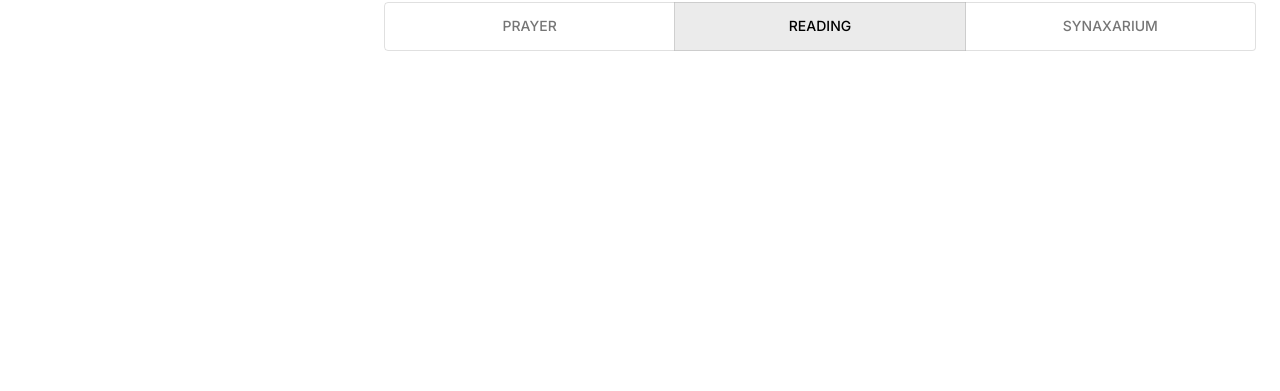
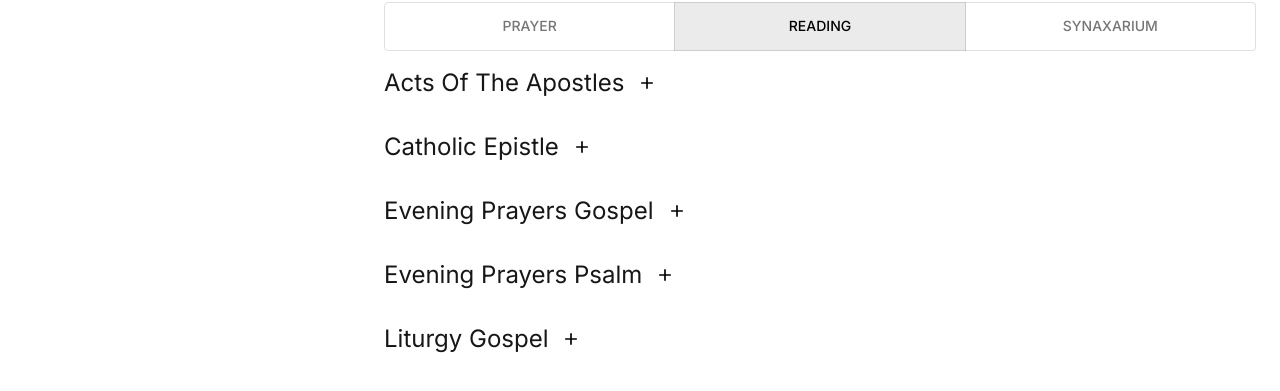
Before and after one commit to markrofail/coptish-datastore-editor, a Next.js app: page /coptish-datastore-editor/ in a window 1280 px wide. Both pictures are taken after a click on the button "READING". Shown: the part 398-789 px from the top of the page. Built offline with nearby package versions, Linux system fonts and the light colour scheme.

Commit message:
[feat] add/delete to subreadings

```diff
--- a/src/partials/DataForm/ReadingForm.tsx
+++ b/src/partials/DataForm/ReadingForm.tsx
@@ -1,10 +1,22 @@
 import React, { Dispatch, Fragment, SetStateAction } from "react";
 import _ from "lodash";
-import { Box, Typography } from "@mui/material";
-import { MultiLingualText, MultiLingualTextArray, Reading, ReadingType, Root, SubReading } from "@/types";
+import { Box, IconButton, Typography } from "@mui/material";
+import {
+    MultiLingualText,
+    MultiLingualTextArray,
+    Reading,
+    ReadingType,
+    ReadingTypeEnum,
+    Root,
+    SubReading,
+} from "@/types";
 import { useTranslations } from "next-intl";
 import { MultiLingualTextForm } from "@/components/MultiLingualTextForm";
 import { MultiLingualTextArrayForm } from "@/components/MultiLingualTextArrayForm";
+import DeleteIcon from "@mui/icons-material/Delete";
+import AddIcon from "@mui/icons-material/Add";
+
+const READING_TYPES = Object.values(ReadingTypeEnum);
 
 interface ReadingFormProps {
     formData: Reading;
@@ -32,14 +44,38 @@ export const ReadingForm = ({ formData, languages, setFormData }: ReadingFormPro
         });
     };
 
+    const handleSubReadingAdd = (readingType: ReadingType) => {
+        setFormData((prev) => {
+            const prevReading = prev as Reading;
+            return {
+                ...prevReading,
+                [readingType]: [...(prevReading[readingType] || []), { title: {}, text: [] }],
+            };
+        });
+    };
+
+    const handleSubReadingDelete = (readingType: ReadingType, index: number) => {
+        setFormData((prev) => {
+            const prevReading = prev as Reading;
+            const updated = [...(prevReading[readingType] || [])];
+            updated.splice(index, 1);
+            return {
+                ...prev,
+                [readingType]: updated,
+            };
+        });
+    };
+
     return (
         <Box>
-            {Object.entries(rest).map(([readingType, readings]) => (
+            {READING_TYPES.map((readingType) => (
                 <Fragment key={readingType}>
                     <EachReadingForm
                         readingType={readingType as ReadingType}
-                        readings={readings}
+                        readings={rest[readingType] || []}
                         languages={languages}
+                        onReadingsAdd={handleSubReadingAdd}
+                        onReadingDelete={handleSubReadingDelete}
                         onReadingChange={handleReadingChange}
                         onTitleChange={handleTitleChange}
                     />
@@ -55,6 +91,8 @@ interface EachReadingFormProps {
     languages: (keyof MultiLingualText)[];
     onReadingChange: (readingType: ReadingType, index: number) => (value: MultiLingualTextArray) => void;
     onTitleChange: (readingType: ReadingType, index: number) => (value: MultiLingualText) => void;
+    onReadingsAdd: (readingType: ReadingType) => void;
+    onReadingDelete: (readingType: ReadingType, index: number) => void;
 }
 const EachReadingForm = ({
     readingType,
@@ -62,15 +100,57 @@ const EachReadingForm = ({
     languages,
     onReadingChange,
     onTitleChange,
+    onReadingsAdd,
+    onReadingDelete,
 }: EachReadingFormProps) => {
     const t = useTranslations("ReadingSection");
     return (
         <Box sx={{ marginBottom: 4 }}>
-            <Box sx={{ display: "flex", alignItems: "center", gap: 1 }}>
-                <Typography variant="h5"> {t(`readingType-field-option-${readingType}`)}</Typography>
+            <Box sx={{ display: "flex", alignItems: "center", gap: 1, mb: 2 }}>
+                <Typography variant="h5">{t(`readingType-field-option-${readingType}`)}</Typography>
+                <IconButton
+                    onClick={() => onReadingsAdd(readingType)}
+                    size="small"
+                    color="primary"
+                    aria-label={`Add subreading to ${readingType}`}
+                >
+                    <AddIcon fontSize="small" />
+                </IconButton>
             </Box>
+
             {readings.map((reading, i) => (
-                <Fragment key={i}>
+                <Box
+                    key={i}
+                    sx={{
+                        border: "1px solid #ddd",
+                        borderRadius: 2,
+                        padding: 2,
+                        mb: 2,
+                        gap: 2,
+                        position: "relative",
+                        backgroundColor: "#fafafa",
+                    }}
+                >
+                    <Box
+                        sx={{
+                            display: "flex",
+                            justifyContent: "start",
+                            alignItems: "center",
+                            mb: 1,
+                        }}
+                    >
+                        <Typography variant="subtitle1">
+                            {t("readingType-field-label")} {i + 1}
+                        </Typography>
+                        <IconButton
+                            onClick={() => onReadingDelete(readingType, i)}
+                            size="small"
+                            color="error"
+                            aria-label={`Delete subreading ${i + 1}`}
+                        >
+                            <DeleteIcon />
+                        </IconButton>
+                    </Box>
                     <MultiLingualTextForm
                         value={reading.title}
                         onChange={onTitleChange(readingType, i)}
@@ -83,7 +163,7 @@ const EachReadingForm = ({
                         direction="row"
                         multiline
                     />
-                </Fragment>
+                </Box>
             ))}
         </Box>
     );
```
